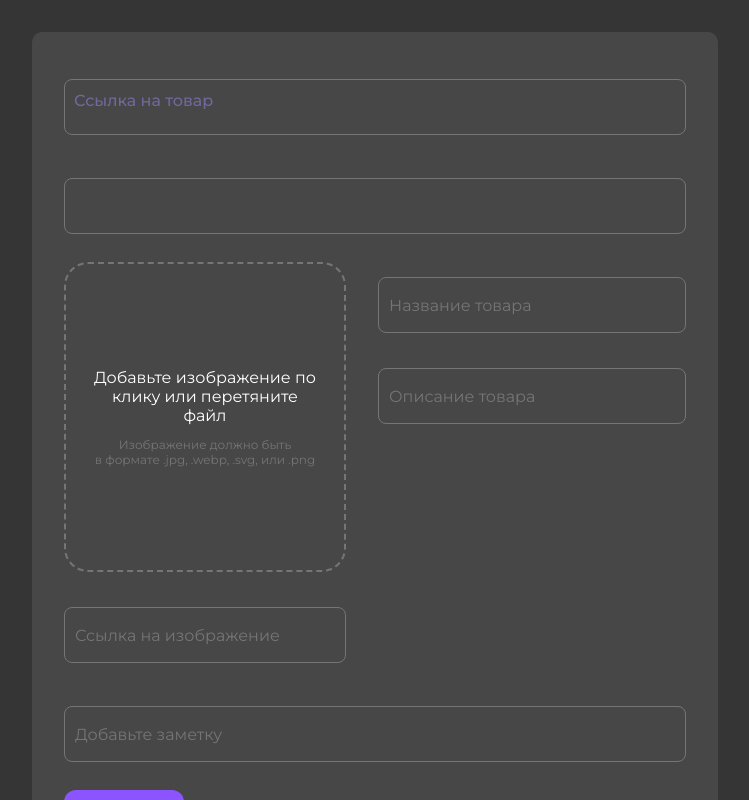
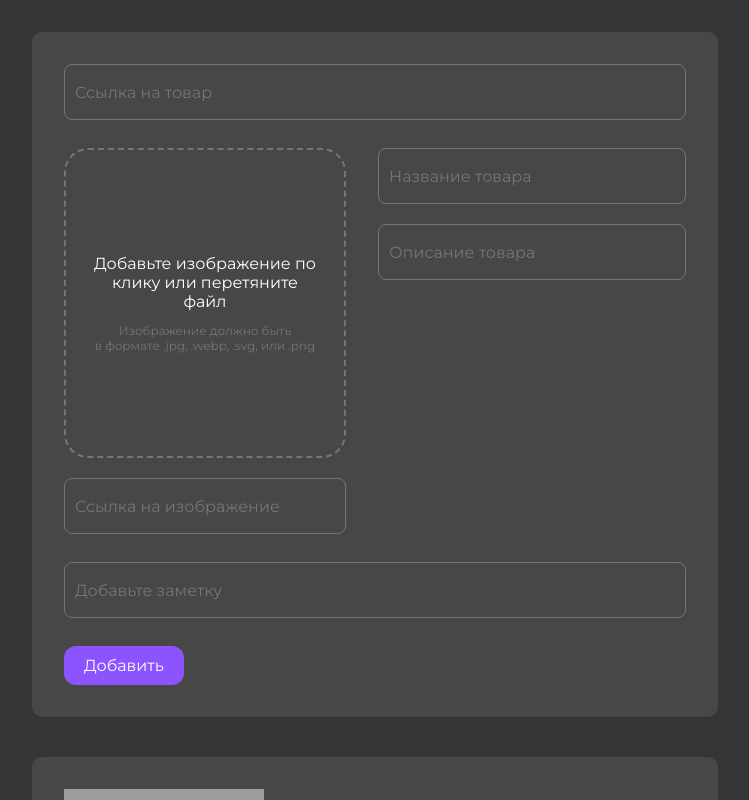
Before and after one commit to SPodgainova/Design-system, a React (Vite) app: page / in a window 1280 px wide. Shown: the top 800 px of the page, without its empty margins (265-1014 px from the left). Built offline with nearby package versions, Linux system fonts and the light colour scheme; grey boxes are pictures that could not be loaded.

Commit message:
Стартовая форма

```diff
--- a/src/components/Float/FloatInput.tsx
+++ /dev/null
@@ -1,32 +0,0 @@
-// FloatingInput.tsx
-import { memo, useState } from "react";
-import styles from "./styles.module.scss";
-
-type TFloatingInputProps = {
-  label: string;
-  value: string;
-  onChange: (value: string) => void; // Изменили тип!
-} & React.InputHTMLAttributes<HTMLInputElement>;
-
-const FloatingInput = memo(
-  ({ label, value, onChange }: TFloatingInputProps) => {
-    const [isFocused, setIsFocused] = useState(false);
-
-    return (
-      // <div className={styles.container}>
-      <div className={styles.inputWrapper}>
-        <input value={value} onChange={onChange} />
-        <label
-          className={`${styles.label} ${
-            value || isFocused ? styles.labelFloating : ""
-          }`}
-        >
-          {label}
-        </label>
-      </div>
-      // </div>
-    );
-  }
-);
-
-export default FloatingInput;
--- a/src/components/Float/styles.module.scss
+++ /dev/null
@@ -1,47 +0,0 @@
-// FloatingInput.module.scss
-.container {
-  display: flex;
-  flex-direction: column;
-  width: 100%;
-  position: relative;
-  transition: 0.3s;
-}
-
-.inputWrapper {
-  position: relative;
-  display: flex;
-  justify-content: space-between;
-}
-
-input {
-  border: 1px solid var(--color-light-grey);
-  border-radius: 8px;
-  block-size: 42px;
-  padding: 10px;
-  inline-size: 100%;
-block-size: 56px;
-margin-top: 15px;
-}
-
-.label {
-  position: absolute;
-  top: 50%;
-  left: 10px;
-  transform: translateY(-50%);
-  color: rgb(112, 104, 156);
-  font-weight: 500;
-  cursor: text;
-  transition: 0.3s;
-  pointer-events: none;
-  max-width: 80%;
-  text-overflow: ellipsis;
-  overflow: hidden;
-  white-space: nowrap;
-}
-
-.labelFloating {
-  top: 10px;
-  transform: translateY(50);
-  font-size: 12px;
-  color: var(--color-accent);
-}
--- a/src/components/Form/Form.tsx
+++ b/src/components/Form/Form.tsx
@@ -2,11 +2,11 @@ import { type FormEvent } from "react";
 
 import Button from "../Button/Button";
 import Input from "../Input/Input";
+import ImageUploader from "../Button/ImageUploader/ImageUploader";
+
+import useForm from "../../hooks/useForm";
 
 import styles from "./styles.module.scss";
-import useForm from "../../hooks/useForm";
-import ImageUploader from "../Button/ImageUploader/ImageUploader";
-import FloatingInput from "../Float/FloatInput";
 
 export const Form = () => {
   const { formData, handleChange, resetForm } = useForm({
@@ -25,15 +25,11 @@ export const Form = () => {
 
   return (
     <form onSubmit={handleSubmit} className={styles.form}>
-      <FloatingInput
-        label="Ссылка на товар"
-        value={formData.link}
-        onChange={() => { }}
-      />
       <Input
         name="link"
         type="text"
         value={formData.link}
+        placeholder="Ссылка на товар"
         onChange={handleChange}
       />
       <div className={styles.wrapper}>
```
